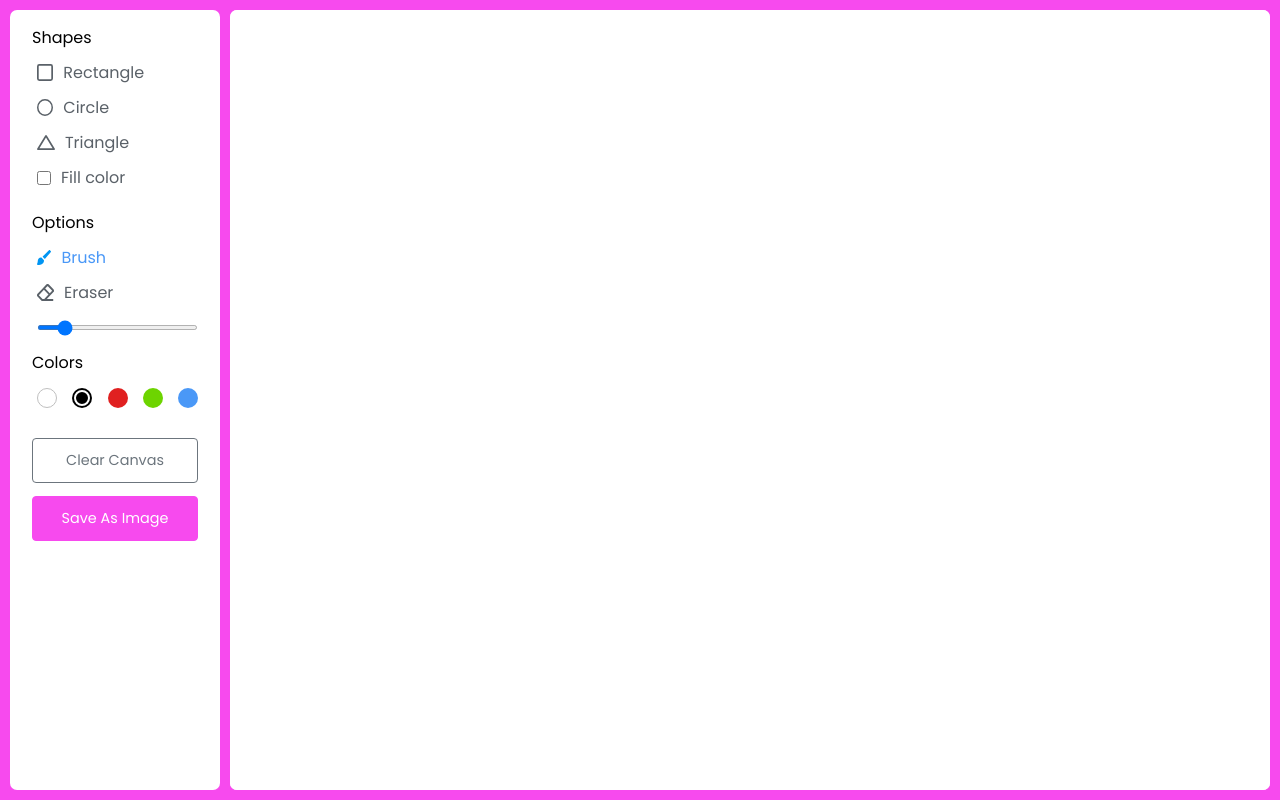
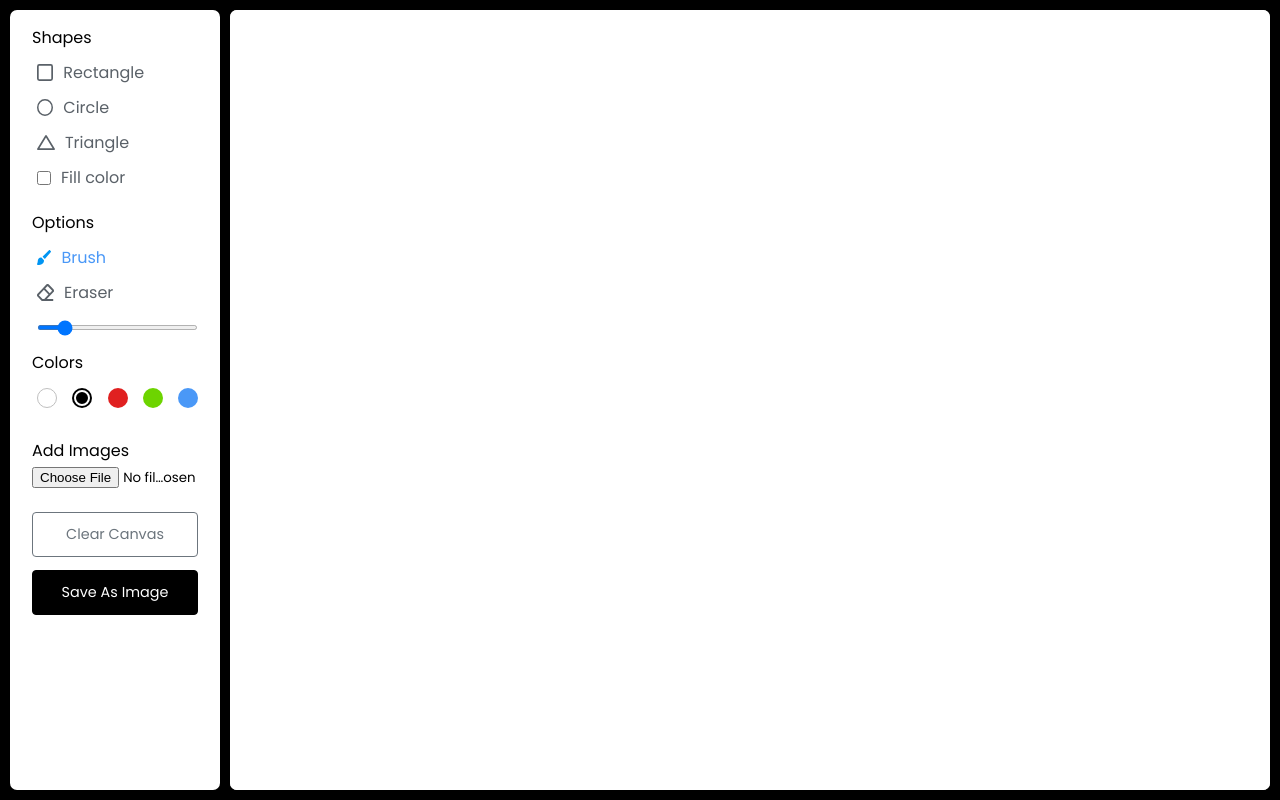
Before and after one commit to ankitgadling/whiteboard, a plain HTML site: page index.html in a window 1280 px wide. Drawn offline with Linux system fonts and the light colour scheme.

Commit message:
add image feature added

```diff
--- a/index.html
+++ b/index.html
@@ -42,6 +42,7 @@
               <img src="icons/eraser.svg" alt="">
               <span>Eraser</span>
             </li>
+
             <li class="option">
               <input type="range" id="size-slider" min="1" max="30" value="5">
             </li>
@@ -59,6 +60,10 @@
             </li>
           </ul>
         </div>
+        <div class="row">
+          <label class="title">Add Images</label>
+          <input class="add-img" type="file" name="" id="">
+        </div>
         <div class="row buttons">
           <button class="clear-canvas">Clear Canvas</button>
           <button class="save-img">Save As Image</button>
--- a/script.js
+++ b/script.js
@@ -6,6 +6,7 @@ colorBtns = document.querySelectorAll(".colors .option"),
 colorPicker = document.querySelector("#color-picker"),
 clearCanvas = document.querySelector(".clear-canvas"),
 saveImg = document.querySelector(".save-img"),
+addImg = document.querySelector(".add-img"),
 ctx = canvas.getContext("2d");
 
 // global variables with default value
@@ -131,6 +132,14 @@ saveImg.addEventListener("click", () => {
     link.click(); // clicking link to download image
 });
 
+addImg.addEventListener("change", (e) => {
+    const img = new Image(); // creating new image element
+    img.src = URL.createObjectURL(e.target.files[0]); // passing uploaded image as img src
+    img.onload = () => {
+        ctx.drawImage(img, 0, 0, canvas.width, canvas.height); // drawing uploaded image on canvas
+    }
+});
+
 canvas.addEventListener("mousedown", startDraw);
 canvas.addEventListener("mousemove", drawing);
 canvas.addEventListener("mouseup", () => isDrawing = false);
--- a/style.css
+++ b/style.css
@@ -11,7 +11,7 @@ body{
   align-items: center;
   justify-content: center;
   min-height: 100vh;
-  background: #f74aee;
+  background: black;
 }
 .container{
   display: flex;
@@ -133,8 +133,13 @@ section{
   background: #6C757D;
 }
 .buttons .save-img{
-  background: #f74aee;
-  border: 1px solid #f74aee;
+  background: black;
+  border: 1px solid black;
+}
+.add-img{
+  width: 165px;
+  margin: 2px auto;
+  padding: 2px 0;
 }
 .drawing-board{
   flex: 1;
```
Also changed, not shown: icons/image.svg (added).
